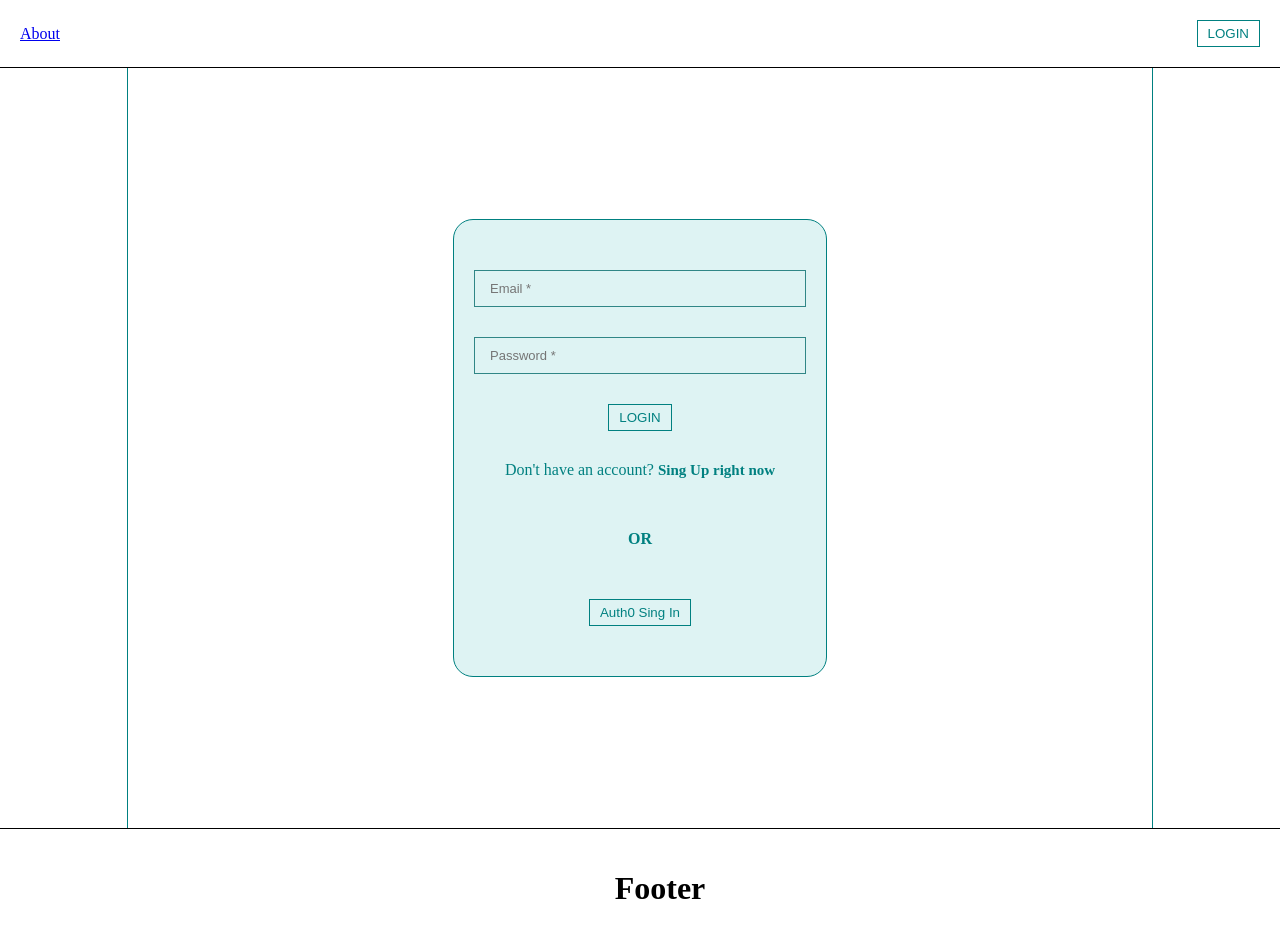
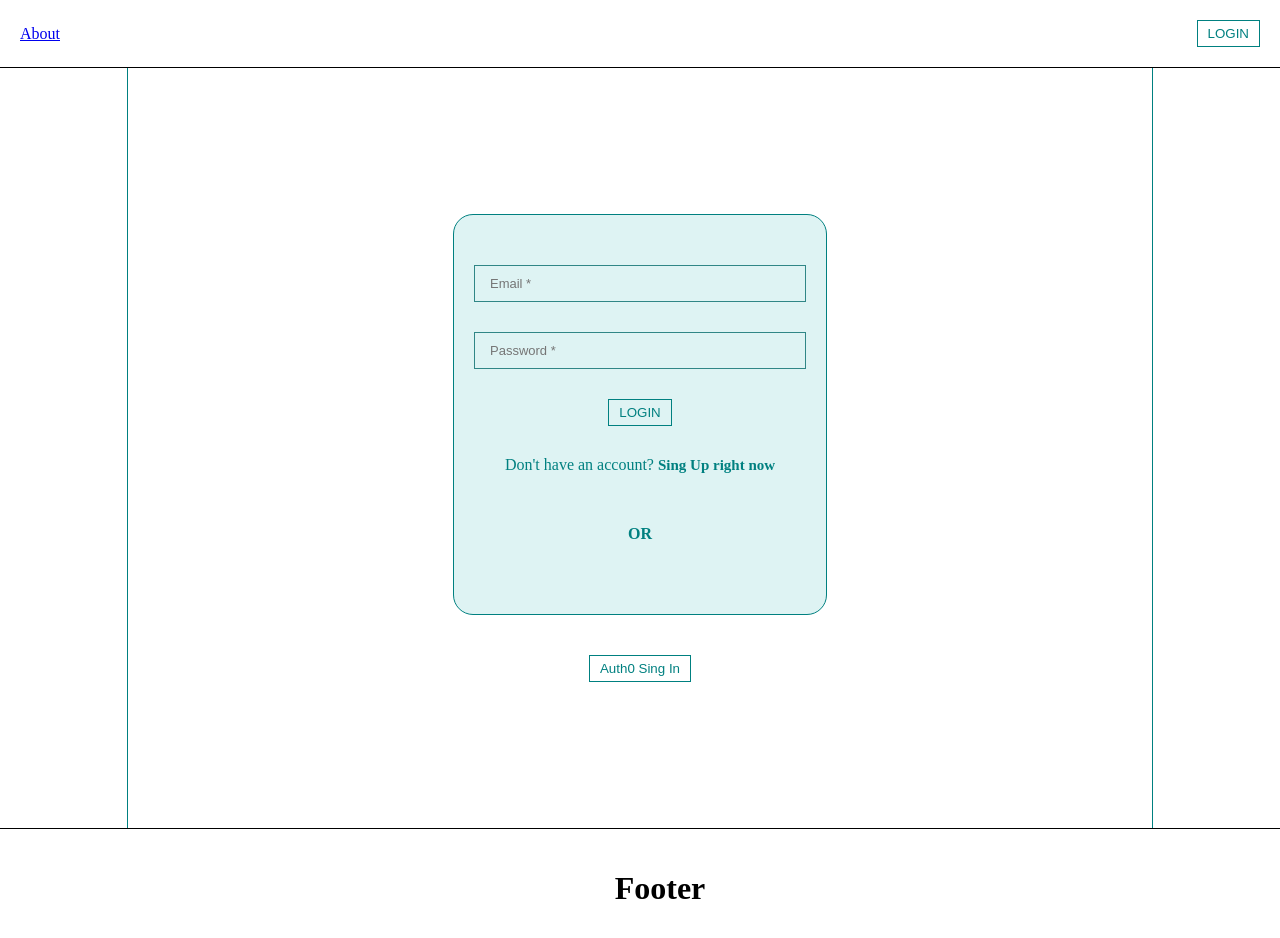
Before and after one commit to Ivanus-Volodymyr/m_fsi_4.1, a React (Create React App) app: page /auth in a window 1280 px wide. Shown: the top 938 px of the page. Built offline with nearby package versions, Linux system fonts and the light colour scheme; no server answers.

Commit message:
FE_6 Authorization - fix form

```diff
--- a/src/pages/Authentication/Authentication.module.css
+++ b/src/pages/Authentication/Authentication.module.css
@@ -4,6 +4,8 @@
     justify-content: center;
     width: 100%;
     height: 100%;
+    flex-direction: column;
+    row-gap: 40px;
 }
 
 .navigate {
--- a/src/pages/Authentication/Authentication.tsx
+++ b/src/pages/Authentication/Authentication.tsx
@@ -57,8 +57,8 @@ const Authentication = () => {
                 </div>
 
                 <h4>OR</h4>
-                <Auth0Login/>
             </Form>
+            <Auth0Login/>
         </div>
     );
 };
```
